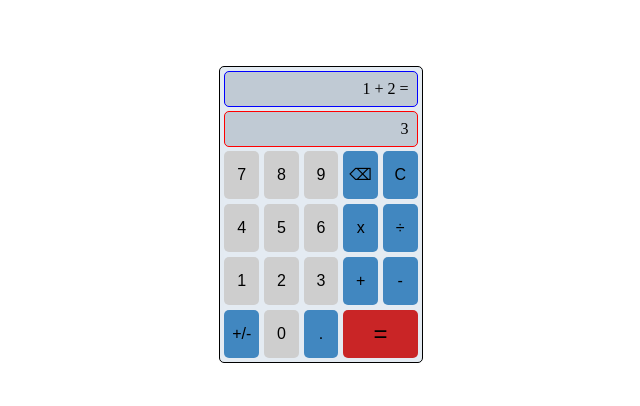
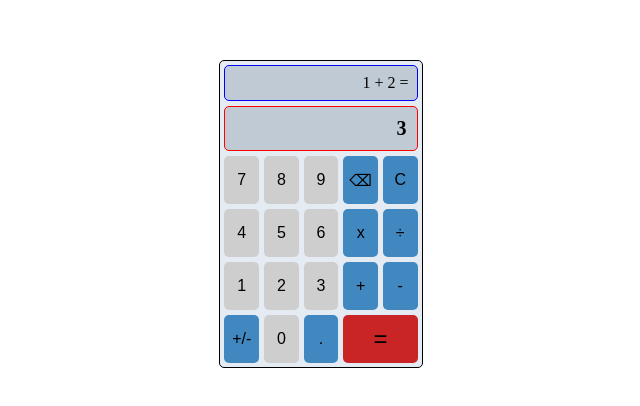
Before and after one commit to RaidersFan/calculator, a plain HTML site: page index.html in a window 1280 px wide. Shown: the part 186-592 px from the top of the page, without its empty margins (319-959 px from the left). Drawn offline with Linux system fonts and the light colour scheme.

Commit message:
Fixed Styling

```diff
--- a/style.css
+++ b/style.css
@@ -33,6 +33,7 @@ button{
 .calc-text {
   border: 1px solid red;
   text-align: end;
+  font: bold 1.25em auto;
   padding: 0.5em;
   border-radius: 5px;
   margin: 0.25em auto;
```
